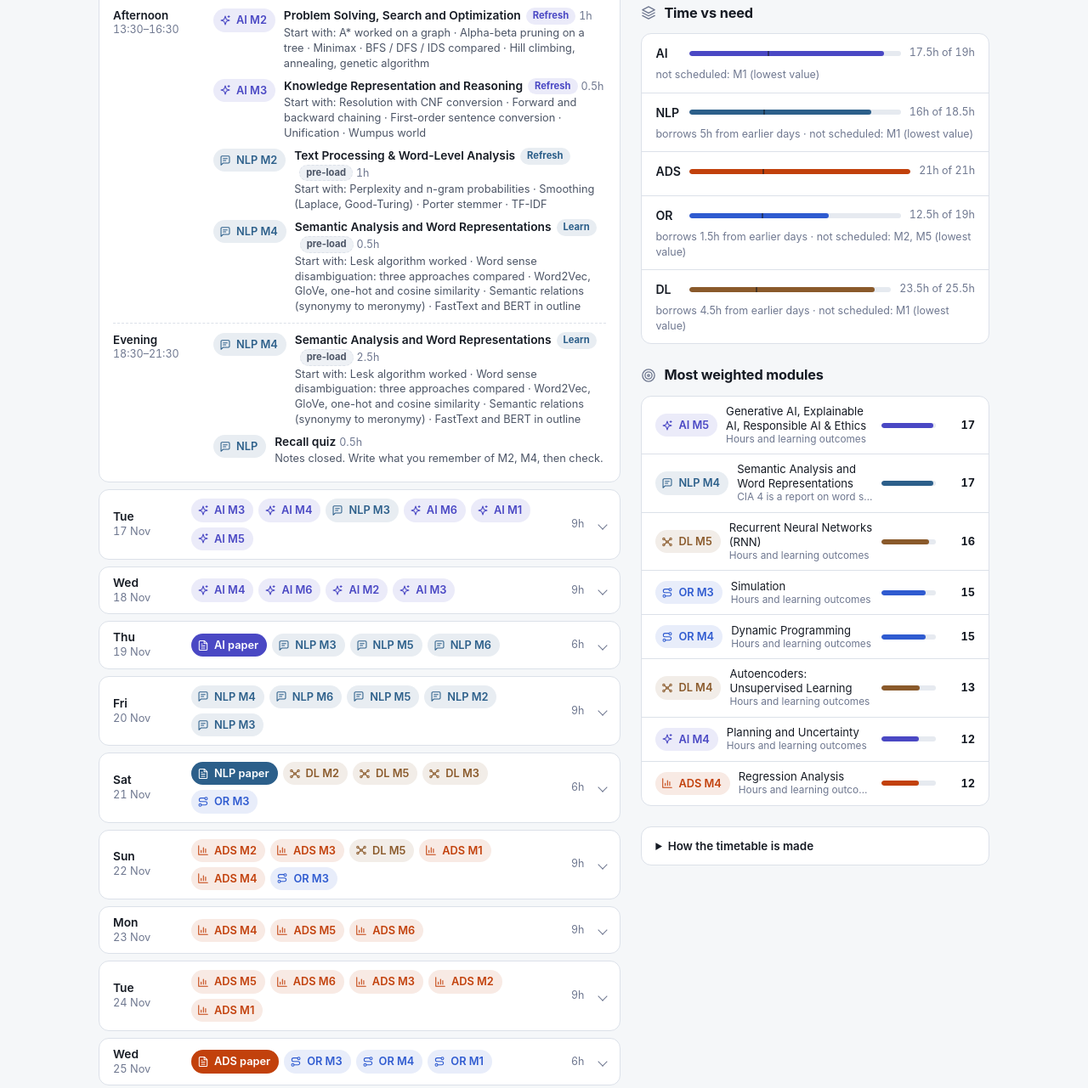
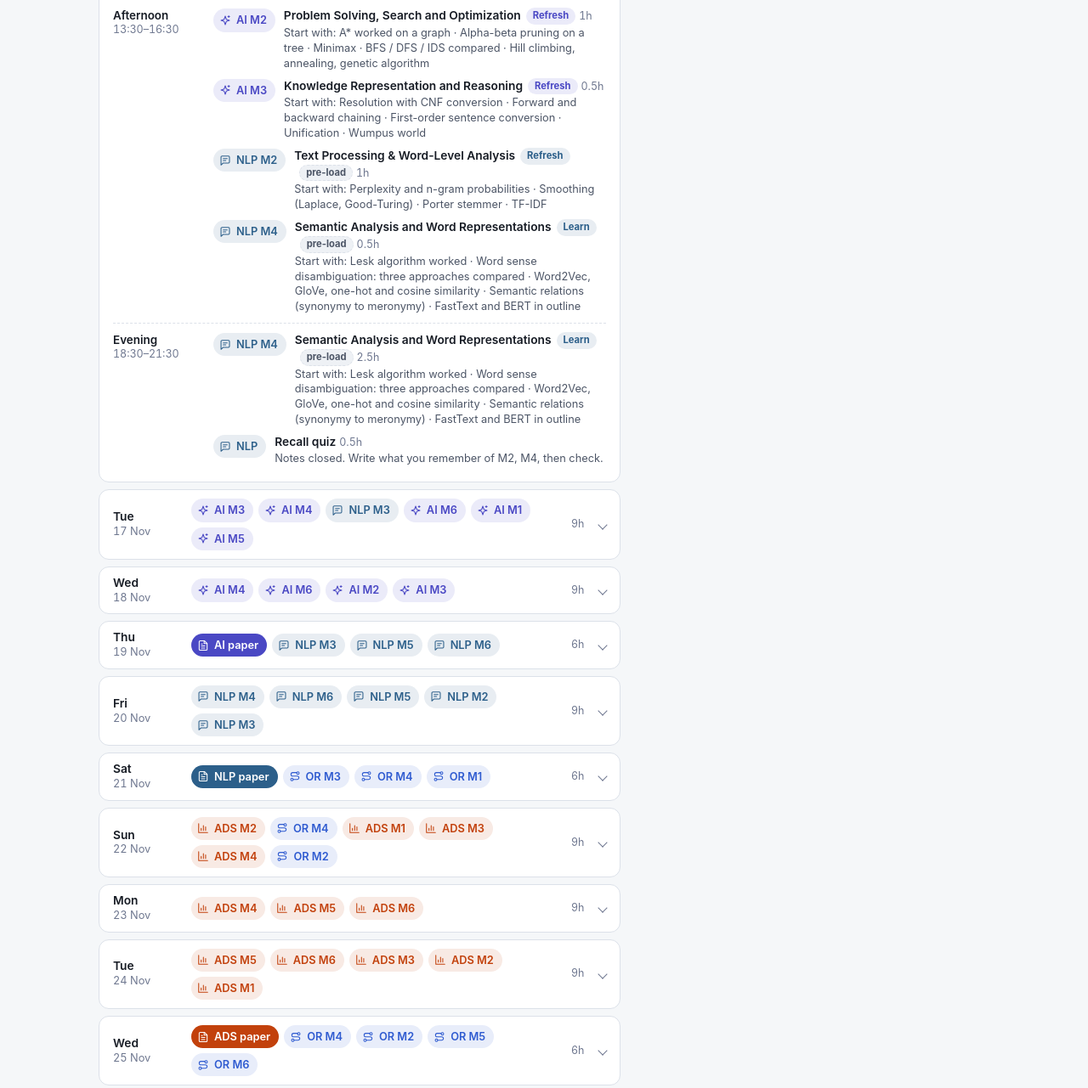
Before and after one commit to anjalidmore/SEM7-SH2026, a plain HTML site: page index.html in a window 1280 px wide. Shown: the part 1203-2484 px from the top of the page at 85% size. Drawn offline with Linux system fonts and the light colour scheme.

Commit message:
Hub: simplify study plan section; study plan tweak

```diff
--- a/index.html
+++ b/index.html
@@ -273,24 +273,6 @@ footer{margin-top:32px; font-size:.8rem; color:var(--ink-mute)}
           <h2 id="tt-h"></h2>
           <ol class="list tt" id="tt"></ol>
         </section>
-        <section aria-labelledby="bud-h">
-          <h2 id="bud-h"></h2>
-          <ol class="list bud" id="budget"></ol>
-        </section>
-        <section aria-labelledby="wt-h">
-          <h2 id="wt-h"></h2>
-          <ol class="list wt" id="weights"></ol>
-        </section>
-        <details class="how">
-          <summary>How the timetable is made</summary>
-          <ul>
-            <li><b>Weight.</b> Hours plus learning outcomes. The three MSE modules count for 10 of 50 marks together; the rest carry 40. A CIA, a past internal paper or a lecturer hint lifts a module 10&ndash;15%.</li>
-            <li><b>Order.</b> Heaviest first. A module that unlocks a heavy one comes before it.</li>
-            <li><b>Load.</b> Each day pairs a hard module with an easy one: the weightiest in the morning, the lightest in the evening. The last half hour is a recall quiz.</li>
-            <li><b>Unequal days.</b> Hours go where a marginal hour earns most marks. A short window borrows up to 20% of an earlier subject's days; the rest of a subject's modules get a Core pass first, then a deeper one, then revision.</li>
-            <li><b>Estimates.</b> No paper pattern exists yet, so marks are estimated. Edit <code>shared/studyplan.js</code> and the timetable redraws.</li>
-          </ul>
-        </details>
       </div>
     </div>
 
@@ -445,28 +427,6 @@ footer{margin-top:32px; font-size:.8rem; color:var(--ink-mute)}
         return '<div class="sl"><div class="tm"><b>' + esc(sl.label) + '</b>' + sl.from + '&ndash;' + sl.to + '</div><ul class="its">' + sl.items.map(itemHTML).join("") + '</ul></div>';
       }).join("") + '</div></details>';
   }
-  function budgetHTML(r){
-    var s = S.byCode(r.code), pct = Math.min(100, Math.round(r.have / r.need * 100)), core = Math.min(100, Math.round(r.needCore / r.need * 100));
-    var notes = [];
-    if(r.borrowed > 0) notes.push('borrows ' + hrs(r.borrowed) + ' from earlier days');
-    if(r.left.length) notes.push('not scheduled: ' + r.left.map(function(m){ return 'M' + m.n; }).join(", ") + ' (lowest value)');
-    return '<li class="acc"' + accStyle(s) + '><div class="r1"><span class="nm">' + esc(r.short) + '</span>' +
-      '<div class="bar" role="progressbar" aria-label="' + esc(r.short) + ' hours against need" aria-valuemin="0" aria-valuemax="100" aria-valuenow="' + pct + '"><i style="width:' + pct + '%"></i>' +
-      '<span class="core-mark" style="left:' + core + '%" title="Core pass only needs ' + hrs(r.needCore) + '"></span></div>' +
-      '<span class="n">' + hrs(r.have) + ' of ' + hrs(r.need) + '</span></div>' +
-      (notes.length ? '<div class="nt">' + esc(notes.join(" \u00b7 ")) + '</div>' : '') + '</li>';
-  }
-  function topModules(PL){
-    return Object.keys(PL.mods).map(function(k){ return PL.mods[k]; }).sort(function(a, b){ return b.marks - a.marks; }).slice(0, 8);
-  }
-  function weightHTML(m){
-    var s = S.byCode(m.code), w = Math.round(m.marks / 18 * 100);
-    var why = m.why.length ? m.why.join("; ") : "Hours and learning outcomes";
-    return '<li class="acc"' + accStyle(s) + ' title="' + esc(why) + '">' + mchip(m.code, m.n) +
-      '<div class="t">' + esc(m.title) + '<span>' + esc(why) + '</span></div>' +
-      '<div class="bar" role="img" aria-label="about ' + Math.round(m.marks) + ' marks"><i style="width:' + w + '%"></i></div>' +
-      '<span class="mk">' + Math.round(m.marks) + '</span></li>';
-  }
   document.getElementById("plan-all").addEventListener("click", function(){
     var all = document.querySelectorAll("#plan .dc"), anyShut = Array.prototype.some.call(all, function(d){ return !d.open; });
     Array.prototype.forEach.call(all, function(d){ d.open = anyShut; });
@@ -525,15 +485,11 @@ footer{margin-top:32px; font-size:.8rem; color:var(--ink-mute)}
     var startsIn = S.dayDiff(now, S.studyStart());
     document.getElementById("plan-h").innerHTML = I("clock") + "Study timetable" +
       (startsIn > 0 ? '<span class="note">starts in ' + plural(startsIn, "day") + '</span>' : '');
-    document.getElementById("bud-h").innerHTML = I("layers") + "Time vs need";
-    document.getElementById("wt-h").innerHTML = I("target") + "Most weighted modules";
     if(PL){
       var openNow = {}, kept = document.querySelectorAll("#plan .dc");
       Array.prototype.forEach.call(kept, function(d){ openNow[d.getAttribute("data-d")] = d.open; });
       var hadState = kept.length > 0;
       document.getElementById("plan").innerHTML = PL.days.map(function(d){ return dayHTML(d, now, hadState ? openNow : null); }).join("");
-      document.getElementById("budget").innerHTML = PL.summary.map(budgetHTML).join("");
-      document.getElementById("weights").innerHTML = topModules(PL).map(weightHTML).join("");
     }
 
     /* timetable */
--- a/shared/studyplan.js
+++ b/shared/studyplan.js
@@ -57,6 +57,7 @@
   var DIFF_K = { 1:0.22, 2:0.28, 3:0.34, 4:0.40, 5:0.46 };   /* study hours per lecture hour: a fast learner */
   var REFRESH = 0.4;                                 /* an MSE module is a refresh */
   var SPLIT = { core:0.55, deepen:0.20, revise:0.25 };
+  var ONLY_FROM = { dl:"2026-11-28" };               /* a subject studied only from this day (DL: the two days before it) */
   var LEND_CAP = 0.20;                               /* most of a subject's own days it can lend */
 
   /* ---------- the evidence ----------
@@ -293,7 +294,7 @@
     units.forEach(function(u){ if(u.last) u.owner = u.slot.only; });
     function freeUnits(code){
       var dl = byCode[code].examDate;
-      return units.filter(function(u){ return !u.owner && !u.recall && !u.slot.only && u.at.getTime() + UNIT * 36e5 <= dl.getTime(); });
+      return units.filter(function(u){ return !u.owner && !u.recall && !u.slot.only && u.at.getTime() + UNIT * 36e5 <= dl.getTime() && (!ONLY_FROM[code] || u.slot.ymd >= ONLY_FROM[code]); });
     }
     /* A subject's own days start after the previous paper. Time before that is borrowed:
        it is taken from the evening first, then the afternoon, and the morning last,
```
